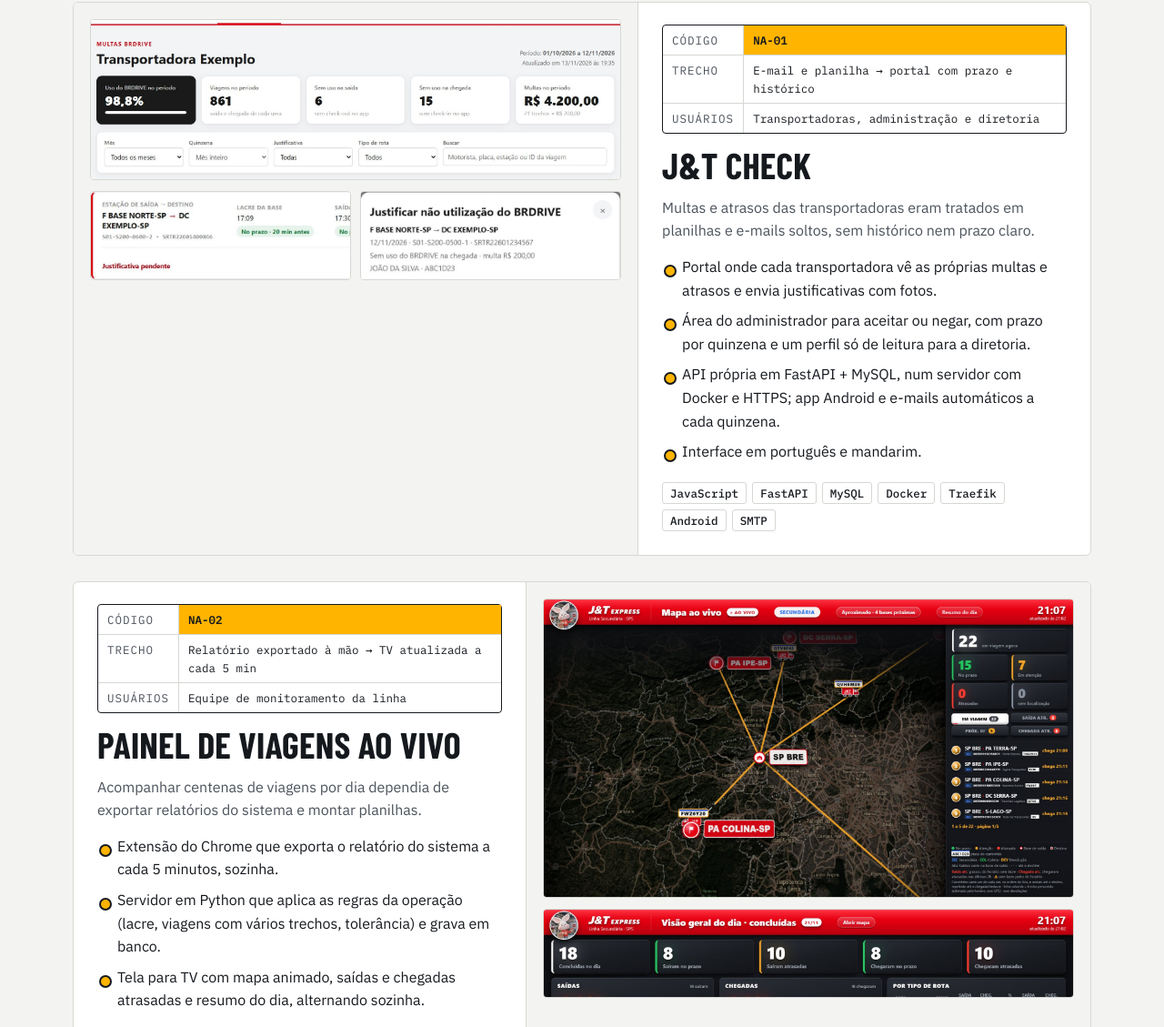
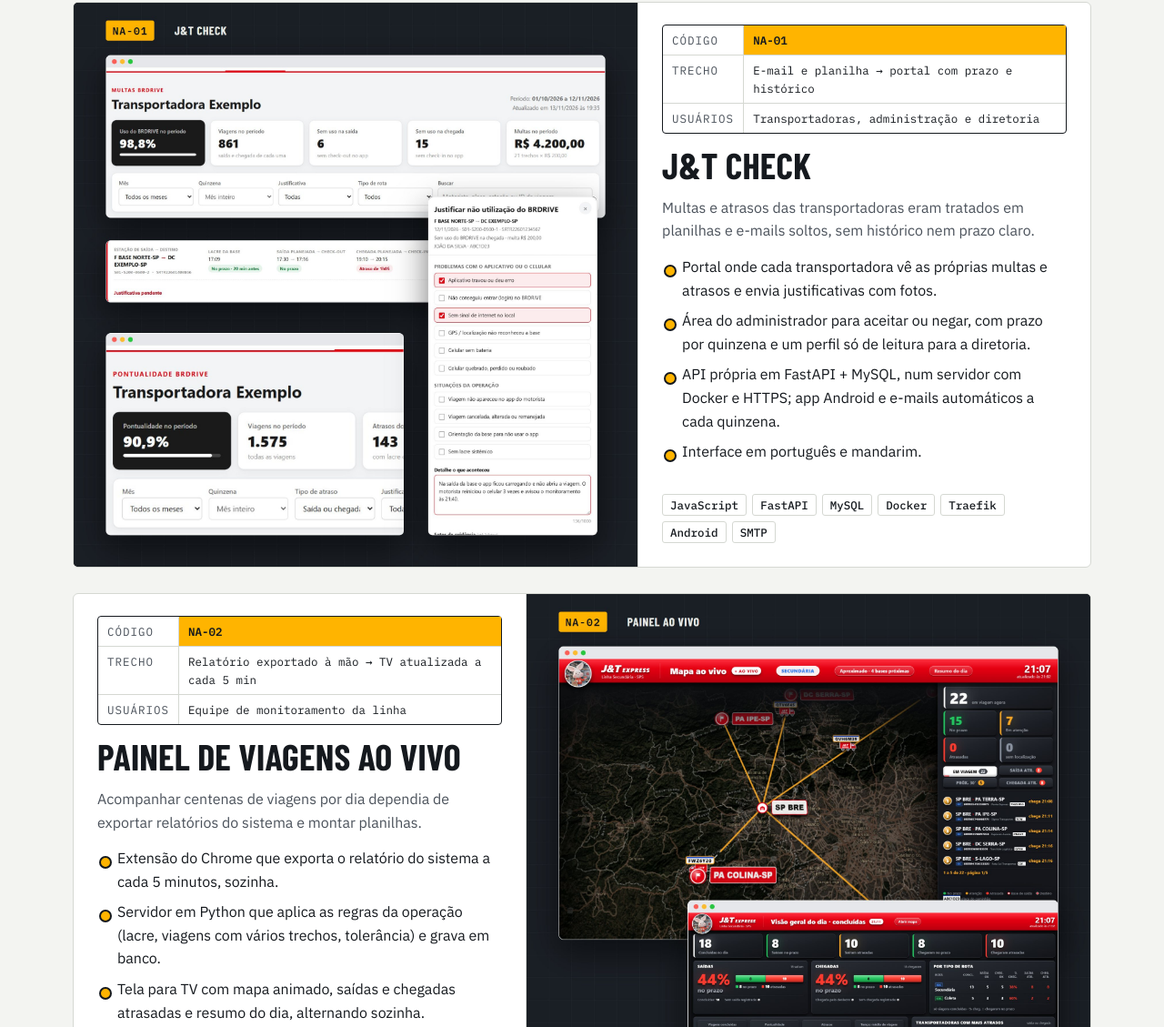
Before and after one commit to NathanAlves2001/NathanAlves2001.github.io, a plain HTML site: page index.html in a window 1280 px wide. Shown: the part 1286-2415 px from the top of the page at 91% size. Drawn offline with nearby package versions, Linux system fonts and the light colour scheme; a web font is replaced by a local one.

Commit message:
Projetos: uma composição quadrada por projeto, sem espaço vazio
Co-Authored-By: Claude Opus 5.5 <noreply@anthropic.com>

```diff
--- a/index.html
+++ b/index.html
@@ -133,11 +133,12 @@ section.bloco{padding-block:56px}
 .carga{background:var(--folha);border:1px solid var(--linha);border-radius:var(--raio);display:grid;grid-template-columns:minmax(0,1.25fr) minmax(0,1fr);overflow:hidden;margin-bottom:28px;scroll-margin-top:80px}
 .carga:nth-of-type(even){grid-template-columns:minmax(0,1fr) minmax(0,1.25fr)}
 .carga:nth-of-type(even) .fotos{order:2}
-.fotos{background:var(--papel);border-right:1px solid var(--linha);padding:18px;display:grid;gap:12px;align-content:start}
+.fotos{background:#1A1F25;border-right:1px solid var(--linha);padding:0;display:flex}
 .carga:nth-of-type(even) .fotos{border-right:0;border-left:1px solid var(--linha)}
-.fotos button{all:unset;cursor:zoom-in;display:block;border-radius:4px;overflow:hidden;border:1px solid var(--linha);background:var(--folha)}
+.fotos button{all:unset;cursor:zoom-in;display:block;flex:1;overflow:hidden;background:#1A1F25}
 .fotos button:focus-visible{outline:3px solid var(--sinal);outline-offset:2px}
-.fotos img{display:block;width:100%;height:auto}
+.fotos img{display:block;width:100%;height:100%;min-height:100%;aspect-ratio:1/1;object-fit:cover;transition:transform .4s ease}
+.fotos button:hover img{transform:scale(1.02)}
 .fotos .mini{display:grid;grid-template-columns:repeat(auto-fit,minmax(120px,1fr));gap:10px}
 .fotos .mini img{height:96px;object-fit:cover;object-position:top left}
 .info{padding:24px 26px 26px;display:flex;flex-direction:column;gap:14px;min-width:0}
@@ -276,11 +277,7 @@ dialog p{color:#e9ebe6;font:13px var(--f-mono);margin:8px 2px 0}
 
     <article class="carga" id="p1">
       <div class="fotos">
-        <button data-img="img/jtcheck-multas.jpg" data-leg="J&amp;T Check · resumo de multas da transportadora"><img src="img/jtcheck-multas.jpg" alt="Resumo de multas de uma transportadora no J&amp;T Check"></button>
-        <div class="mini">
-          <button data-img="img/jtcheck-cartao.jpg" data-leg="Cartão de viagem com atraso e botão para justificar"><img src="img/jtcheck-cartao.jpg" alt="Cartão de viagem com atraso"></button>
-          <button data-img="img/jtcheck-justificar.jpg" data-leg="Formulário de justificativa com fotos de evidência"><img src="img/jtcheck-justificar.jpg" alt="Formulário de justificativa"></button>
-        </div>
+        <button data-img="img/comp-jtcheck.jpg" data-leg="J&amp;T Check: resumo de multas, cartão de viagem, pontualidade e justificativa com fotos"><img src="img/comp-jtcheck.jpg" alt="J&amp;T Check: resumo de multas, cartão de viagem, pontualidade e justificativa com fotos"></button>
       </div>
       <div class="info">
         <div class="guia"><div class="k">Código</div><div class="codigo">NA-01</div><div class="k">Trecho</div><div>E-mail e planilha → portal com prazo e histórico</div><div class="k">Usuários</div><div>Transportadoras, administração e diretoria</div></div>
@@ -298,8 +295,7 @@ dialog p{color:#e9ebe6;font:13px var(--f-mono);margin:8px 2px 0}
 
     <article class="carga" id="p2">
       <div class="fotos">
-        <button data-img="img/painel-mapa.jpg" data-leg="Mapa ao vivo na TV: viagens em andamento e atrasos"><img src="img/painel-mapa.jpg" alt="Mapa ao vivo com caminhões em viagem"></button>
-        <div class="mini"><button data-img="img/painel-geral.jpg" data-leg="Resumo do dia: saídas, chegadas e transportadoras com mais atrasos"><img src="img/painel-geral.jpg" alt="Resumo do dia"></button></div>
+        <button data-img="img/comp-painel.jpg" data-leg="Painel ao vivo: mapa na TV e resumo do dia"><img src="img/comp-painel.jpg" alt="Painel ao vivo: mapa na TV e resumo do dia"></button>
       </div>
       <div class="info">
         <div class="guia"><div class="k">Código</div><div class="codigo">NA-02</div><div class="k">Trecho</div><div>Relatório exportado à mão → TV atualizada a cada 5 min</div><div class="k">Usuários</div><div>Equipe de monitoramento da linha</div></div>
@@ -316,7 +312,7 @@ dialog p{color:#e9ebe6;font:13px var(--f-mono);margin:8px 2px 0}
 
     <article class="carga" id="p3">
       <div class="fotos">
-        <button data-img="img/robo-batidas.jpg" data-leg="Robô de saída e chegada: pendências do dia e regra aplicada"><img src="img/robo-batidas.jpg" alt="Robô de saída e chegada com a lista de batidas pendentes"></button>
+        <button data-img="img/comp-robo-batidas.jpg" data-leg="Robô de saída e chegada: pendências do dia, regra aplicada e situação"><img src="img/comp-robo-batidas.jpg" alt="Robô de saída e chegada: pendências do dia, regra aplicada e situação"></button>
       </div>
       <div class="info">
         <div class="guia"><div class="k">Código</div><div class="codigo">NA-03</div><div class="k">Trecho</div><div>Correção uma a uma → lote conferido</div><div class="k">Usuários</div><div>Analistas da operação</div></div>
@@ -333,7 +329,7 @@ dialog p{color:#e9ebe6;font:13px var(--f-mono);margin:8px 2px 0}
 
     <article class="carga" id="p4">
       <div class="fotos">
-        <button data-img="img/robo-sm.jpg" data-leg="Robô de SM's: viagens do dia, rota casada e número da SM"><img src="img/robo-sm.jpg" alt="Robô de SM's com as viagens do dia"></button>
+        <button data-img="img/comp-robo-sm.jpg" data-leg="Robô de SM's: viagens do dia, número da SM e situação"><img src="img/comp-robo-sm.jpg" alt="Robô de SM's: viagens do dia, número da SM e situação"></button>
       </div>
       <div class="info">
         <div class="guia"><div class="k">Código</div><div class="codigo">NA-04</div><div class="k">Trecho</div><div>Digitação no portal → solicitação criada sozinha</div><div class="k">Usuários</div><div>Monitoramento de risco</div></div>
@@ -350,8 +346,7 @@ dialog p{color:#e9ebe6;font:13px var(--f-mono);margin:8px 2px 0}
 
     <article class="carga" id="p5">
       <div class="fotos">
-        <button data-img="img/gestao-geral.jpg" data-leg="Gestão de motoristas: visão geral do mês"><img src="img/gestao-geral.jpg" alt="Painel de gestão de motoristas"></button>
-        <div class="mini"><button data-img="img/gestao-lancar.jpg" data-leg="Lançar presenças: a chamada do dia, gravada na planilha"><img src="img/gestao-lancar.jpg" alt="Tela de lançar presenças"></button></div>
+        <button data-img="img/comp-gestao.jpg" data-leg="Gestão de motoristas: visão geral e lançamento de presenças"><img src="img/comp-gestao.jpg" alt="Gestão de motoristas: visão geral e lançamento de presenças"></button>
       </div>
       <div class="info">
         <div class="guia"><div class="k">Código</div><div class="codigo">NA-05</div><div class="k">Trecho</div><div>Planilha grande → painel + edição com backup</div><div class="k">Usuários</div><div>Coordenação da frota própria</div></div>
```
Also changed, not shown: img/comp-gestao.jpg (added), img/comp-jtcheck.jpg (added), img/comp-painel.jpg (added), img/comp-robo-batidas.jpg (added), img/comp-robo-sm.jpg (added), img/gestao-lancar.jpg (deleted), img/jtcheck-cartao.jpg (deleted), img/jtcheck-justificar.jpg (deleted), img/jtcheck-multas.jpg (deleted), img/painel-geral.jpg (deleted), img/robo-sm.jpg (deleted).
